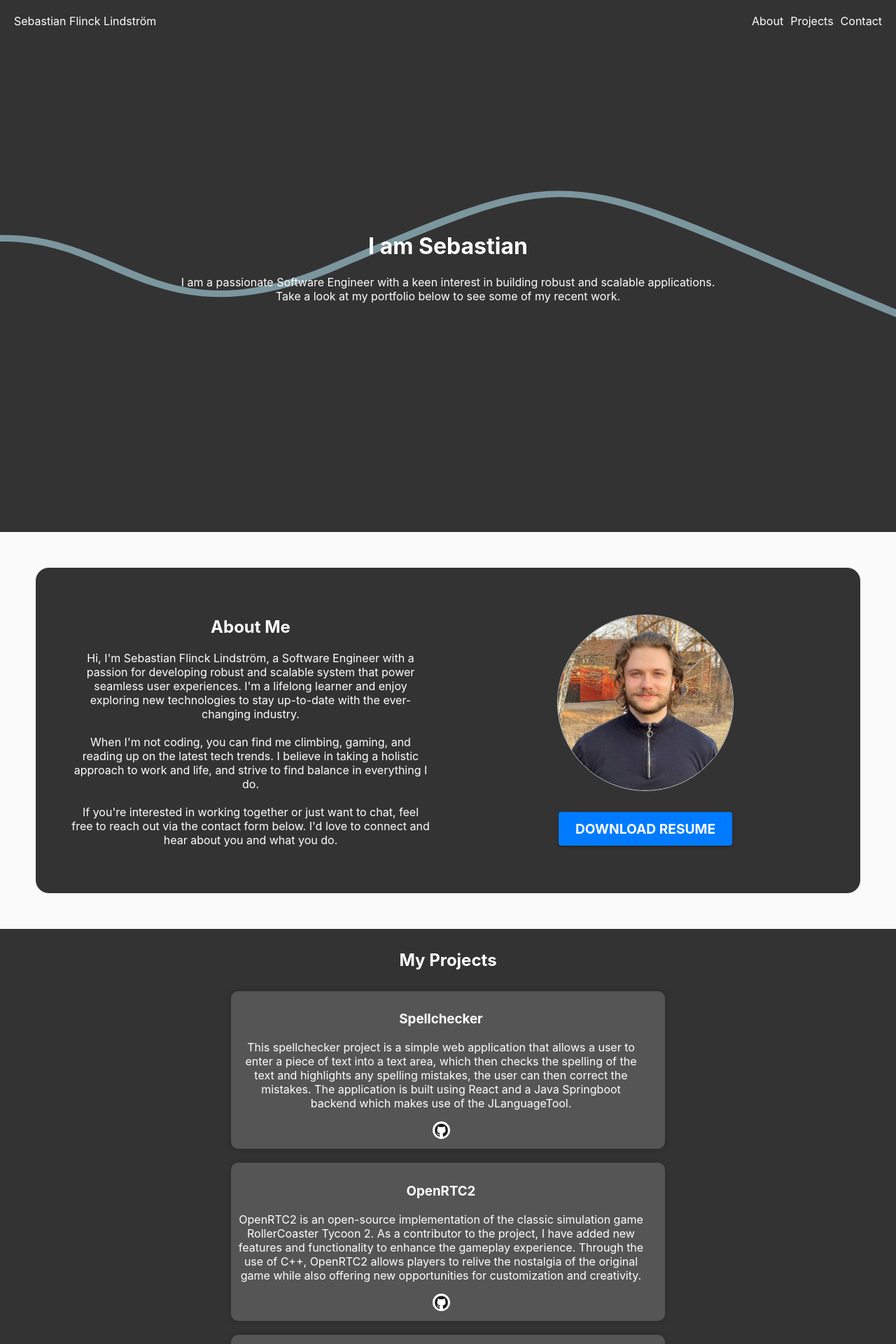
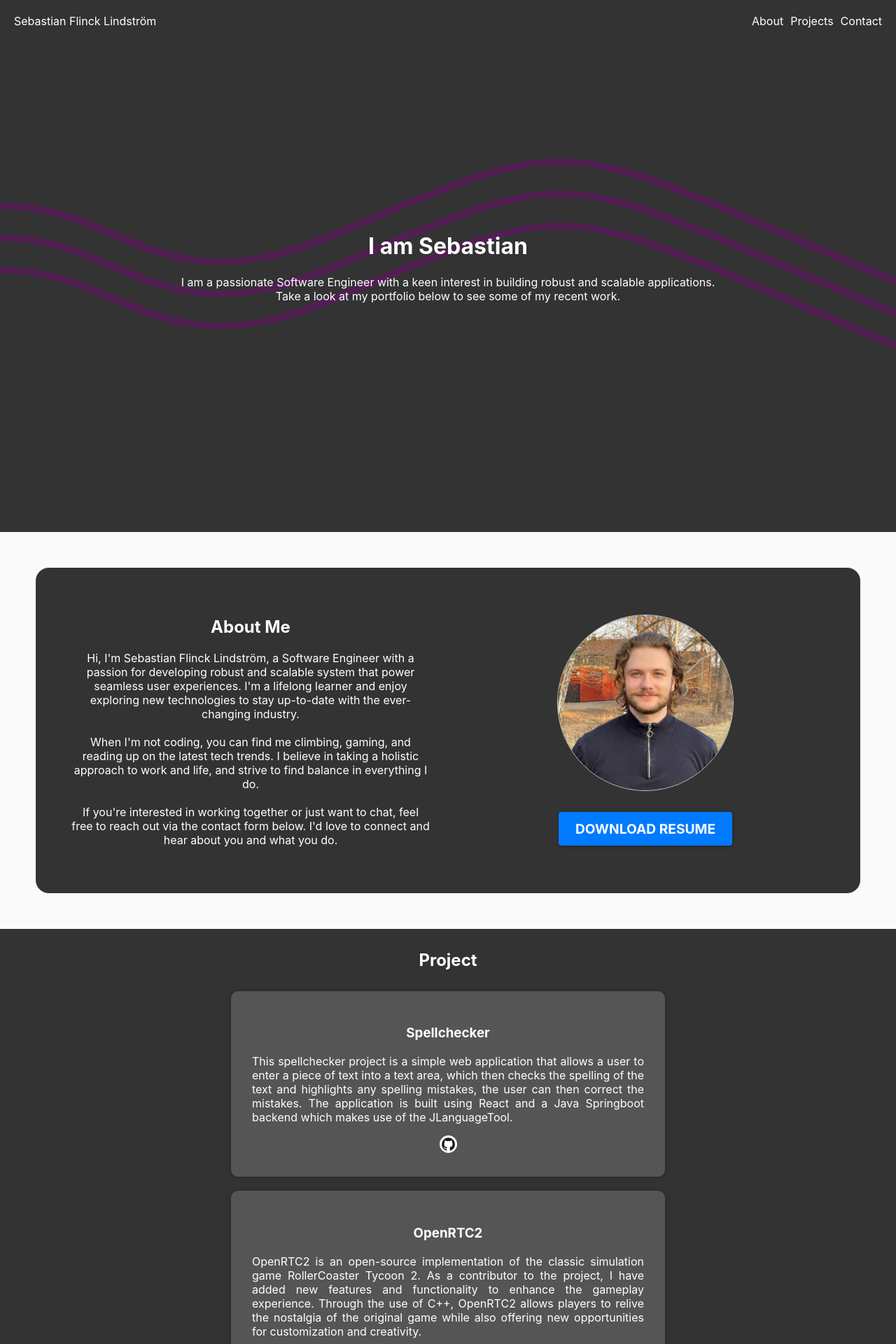
Before and after one commit to Bepso/portfolio, a React (Create React App) app in the folder portfolio/: page / in a window 1280 px wide. Shown: the top 1920 px of the page at 70% size. Built offline with nearby package versions, Linux system fonts and the light colour scheme; a small style sheet from the web is missing.

Commit message:
Add wave and change project style

```diff
--- a/portfolio/src/components/Header/Header.css
+++ b/portfolio/src/components/Header/Header.css
@@ -74,7 +74,6 @@
   .neon-wave svg {
     width: 100%;
     height: 200%;
-    transform: translateY(-25%);
   }
 
   .neon-wave path {
@@ -82,5 +81,5 @@
     stroke: url(#gradient);
     stroke-width: 1;
     stroke-linecap: round;
-    opacity: 0.6;
+    opacity: 0.4;
   }
--- a/portfolio/src/components/Header/Header.js
+++ b/portfolio/src/components/Header/Header.js
@@ -13,8 +13,14 @@ function Header() {
         <div className="App-header-middle-text">
           <h1>I am Sebastian</h1>
           <Wave
-          strokeColor="blue"
-          gradientColor="lightblue"/>
+          gradientColor="purple"
+          transformProp="-20%"/>
+          <Wave
+          gradientColor="blue"
+          transformProp="-25%"/>
+          <Wave
+          gradientColor="pink"
+          transformProp="-30%"/>
           <p>I am a passionate Software Engineer with a keen interest in building robust and scalable applications.<br></br> Take a look at my portfolio below to see some of my recent work.</p>
         </div>
       </div>
--- a/portfolio/src/components/Projects/Project/Project.css
+++ b/portfolio/src/components/Projects/Project/Project.css
@@ -22,7 +22,11 @@
 
   .project-description {
     flex: 1;
-    padding-right: 20px;
+    padding: 20px;
+  }
+
+  .description-text{
+    text-align: justify;
   }
 
 .project-image {
--- a/portfolio/src/components/Projects/Project/Project.js
+++ b/portfolio/src/components/Projects/Project/Project.js
@@ -9,7 +9,7 @@ function Project(props) {
       <div className="project-container">
         <div className='project-description'>
           <h3>{title}</h3>
-          <p>{description}</p>
+          <p className='description-text'>{description}</p>
           <img src={githubLogo} alt="GitHub" className="github-logo"/>
         </div>
       </div>
--- a/portfolio/src/components/Projects/Projects.js
+++ b/portfolio/src/components/Projects/Projects.js
@@ -5,7 +5,7 @@ import './Projects.css';
 function Projects() {
   return (
     <div className='App-projects-parent'>
-      <h2>My Projects</h2>
+      <h2>Project</h2>
       <section id="projects"className="App-projects">
 
         <Project
--- a/portfolio/src/components/Wave/Wave.js
+++ b/portfolio/src/components/Wave/Wave.js
@@ -1,10 +1,10 @@
 import React from 'react';
 
 function Wave(props) {
-  const { strokeColor, gradientColor } = props;
+  const { strokeColor, gradientColor, transformProp } = props;
   return (
     <div className="neon-wave">
-      <svg viewBox="10 0 80 100" preserveAspectRatio="none">
+      <svg viewBox="10 0 80 100" preserveAspectRatio="none" style={{ transform: `translateY(${transformProp})` }}>
         <defs>
           <linearGradient id="gradient">
             <stop offset="0%" stopColor={gradientColor} />
```
